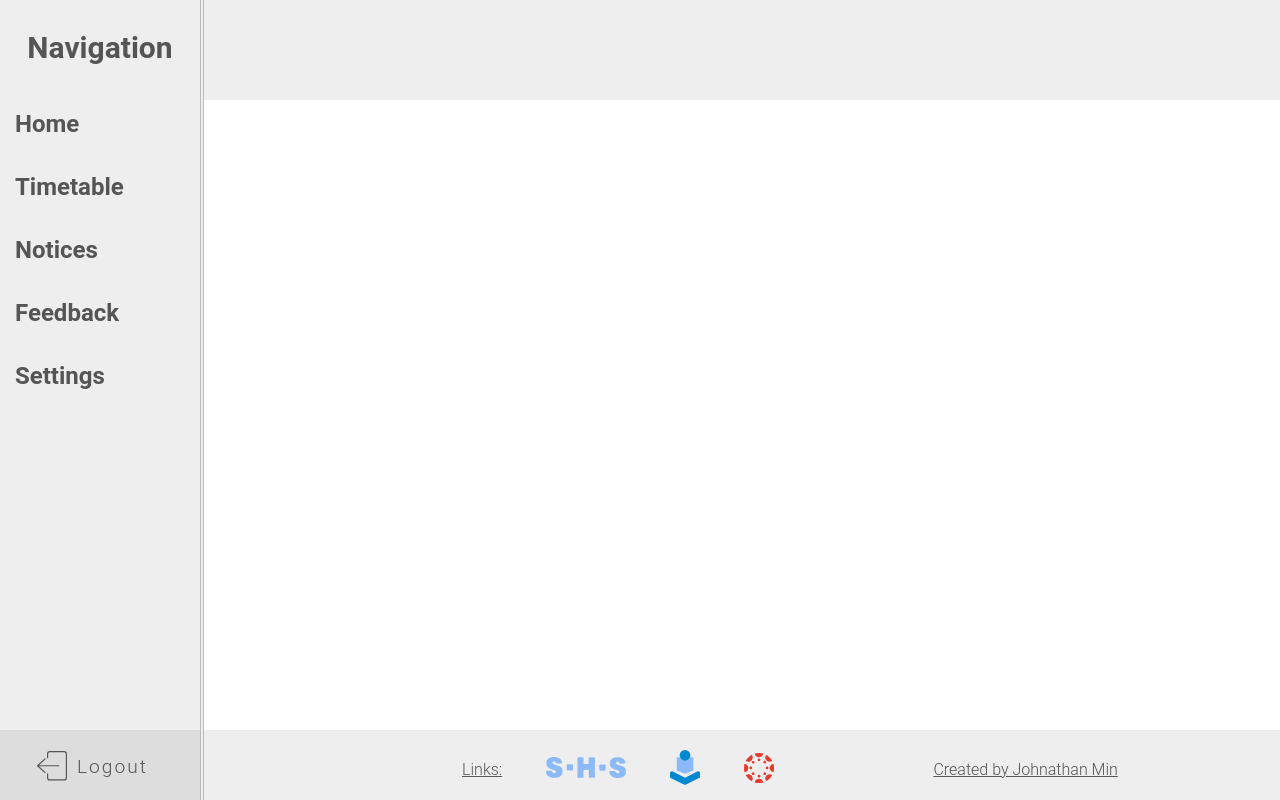
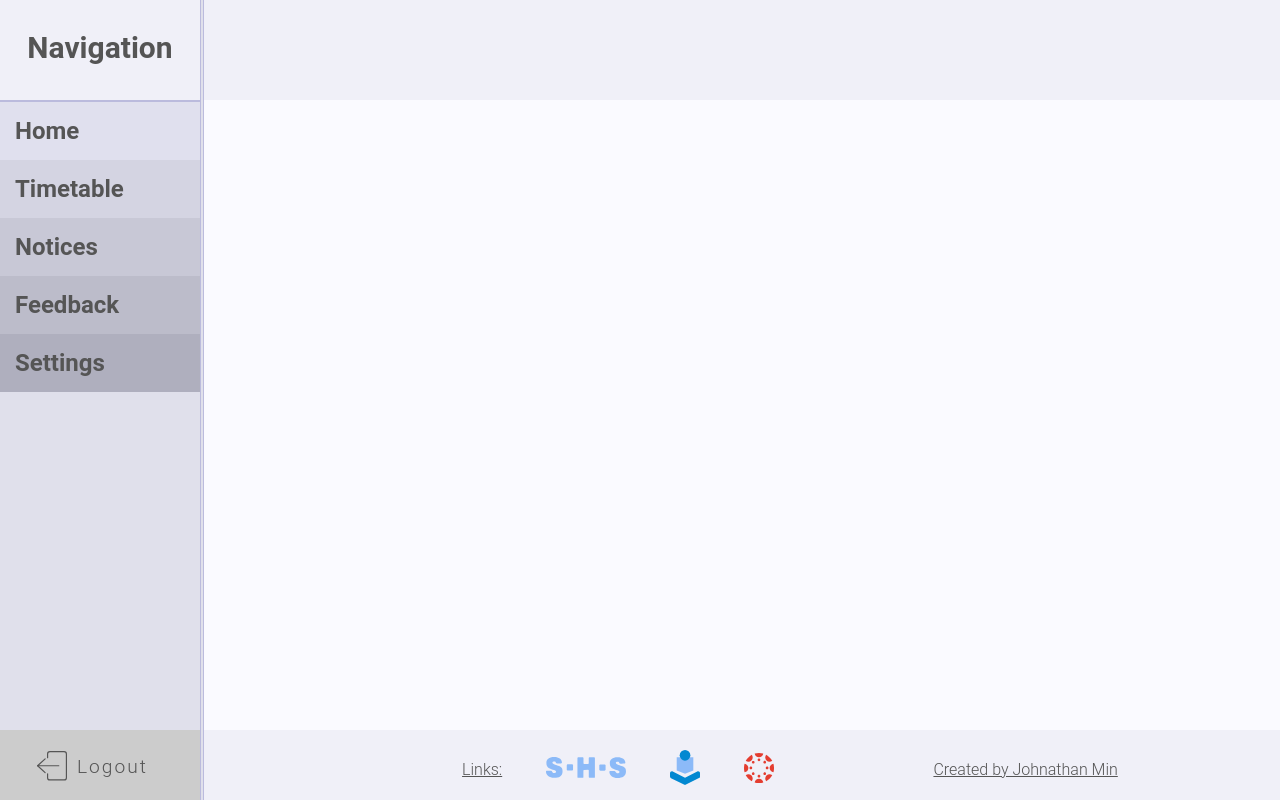
Before and after one commit to BlueBerriful/sb-fruits, a plain HTML site: page Basket.html in a window 1280 px wide. Drawn offline with Linux system fonts and the light colour scheme.

Commit message:
Commit 2

```diff
--- a/Basket.css
+++ b/Basket.css
@@ -19,9 +19,8 @@ Type properties
 SVG properties
 Border properties
 */
-
 body{
-    background-color: #FFF;
+    background-color: #FAFAFF;
 
     color: #555;
     text-align: center;
@@ -31,7 +30,7 @@ body{
 header{
     top: 0%;
 
-    background-color: #EEE;
+    background-color: #F0F0F8;
     height: 100px;
 }
 h1{
@@ -40,19 +39,16 @@ h1{
     padding-top: 30px;
     padding-bottom: 30px;
 
-    background-color: #EEE;
+    background-color: #F0F0F8;
 
     font-size: 30px;
 
-    /*border: solid 1px hotpink;*/
 }
 h2{
     margin: 0px;
-    margin-bottom: 5px;
     padding: 15px;
 
     font-size: 1.5em;
-    /*border: solid 1px hotpink;*/
 }
 nav{
     margin: 0px;
@@ -60,14 +56,14 @@ nav{
     top: 0px;
     left: 0px;
 
-    background-color: #EEE;
+    background-color: #E0E0EB;
     width: 200px;
     height: 100%;
     z-index: 1;
     padding: 0px;
 
     border-style: double;
-    border-color: #BBB;
+    border-color: #BBD;
     border-width: 0px;
     border-right-width: 4px;
 }
@@ -78,33 +74,34 @@ nav ul{
     text-align: left;
     list-style-type: none;
 
-    /*border: solid 1px hotpink;*/
+    border-style: solid;
+    border-color: #BBD;
+    border-width: 0px;
+    border-top-width: 2px;
 }
-/*
-
 #home{
-
+    background-color: #E0E0EE;
 }
 #timetable{
-
+    background-color: #D4D4E2;
 }
 #notices{
-
+    background-color: #C8C8D6;
 }
 #feedback{
-
+    background-color: #BCBCCA;
 }
 #settings{
-
+    background-color: #AFAFBE;
 }
 
-*/
+
 aside{
     position: fixed;
     bottom: 0px;
     left: 0px;
 
-    background-color: #DDD;
+    background-color: #CCC;
     width: 200px;
     height: 70px;
 }
@@ -138,7 +135,7 @@ aside{
 footer{
     bottom: 0px;
 
-    background-color: #EEE;
+    background-color: #F0F0F8;
     height: 70px;
     overflow: hidden;
 }
--- a/Basket.html
+++ b/Basket.html
@@ -1,4 +1,4 @@
-<!DOCTYPE html>
+<!doctype html>
 <html>
 
 <head>
@@ -10,12 +10,18 @@
 
 <body>
     <header class="h_bar">
+    </header>
+    <section id="time">
 
-    </header>
+    </section>
+    <section id="sb_website">
 
+    </section>
+    <section id="sb_portal">
 
+    </section>
     <nav>
-        <h1>Navigation</h1>
+        <header><h1>Navigation</h1></header>
         <ul>
             <li><h2 id="home">Home</h2></li> <!--Original styled timetable, profile from canvas-->
             <li><h2 id="timetable">Timetable</h2></li> <!--link to canvas todo, calendar, date-->
@@ -32,13 +38,7 @@
             </svg>
             <p id="logout_text">Logout</p>
         </aside>
-
-
-
-
     </nav>
-
-
     <footer class="h_bar">
         <ul>
             <li class="credits">Links:</li>
@@ -48,8 +48,6 @@
             <li class="credits">Created by Johnathan Min</li>
         </ul>
     </footer>
-
-
     <script>
         document.write("<p><br><br>This is the javascript.</p>")
     </script>
```
Also changed, not shown: SB Logo.png (deleted), 1 other file.
